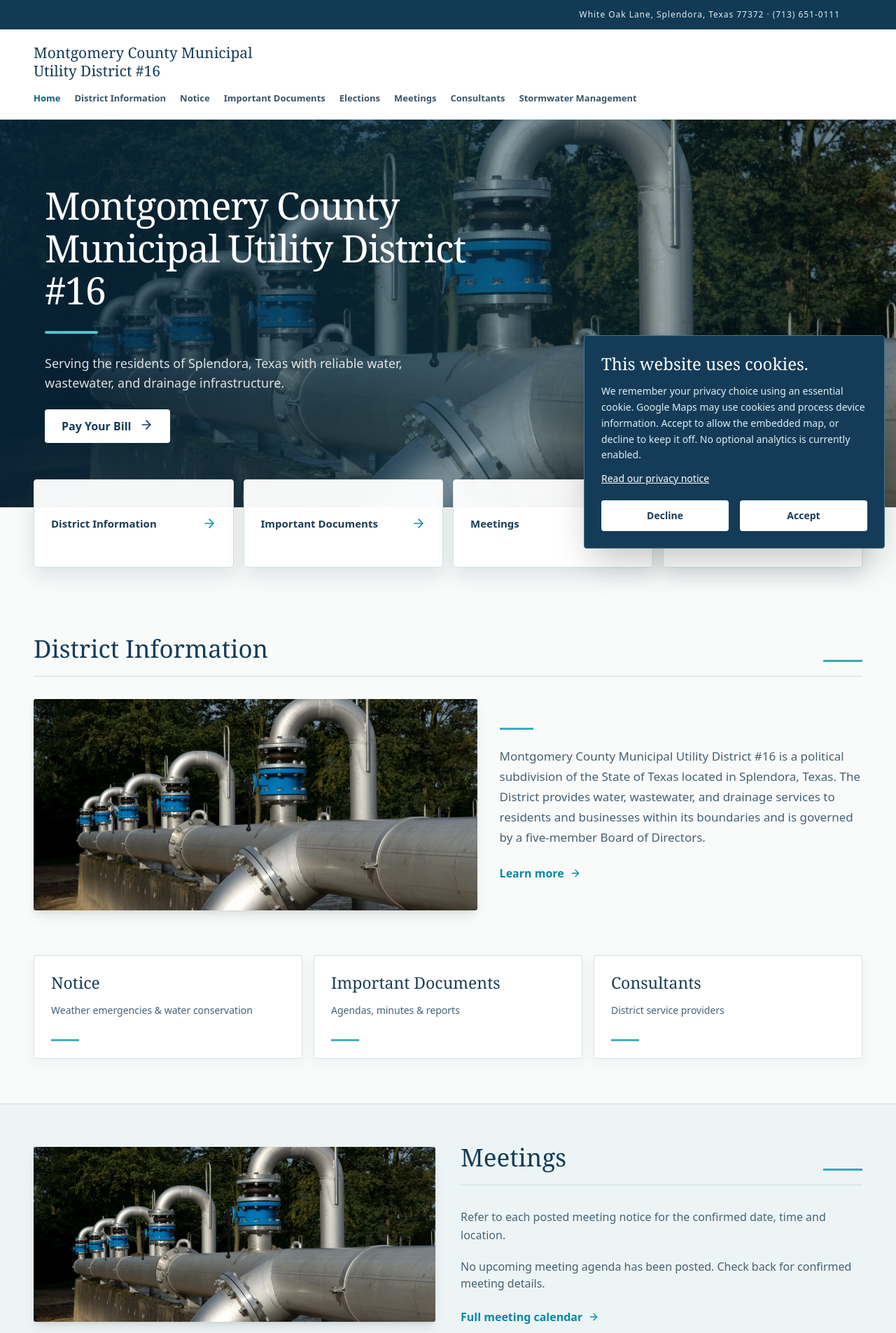
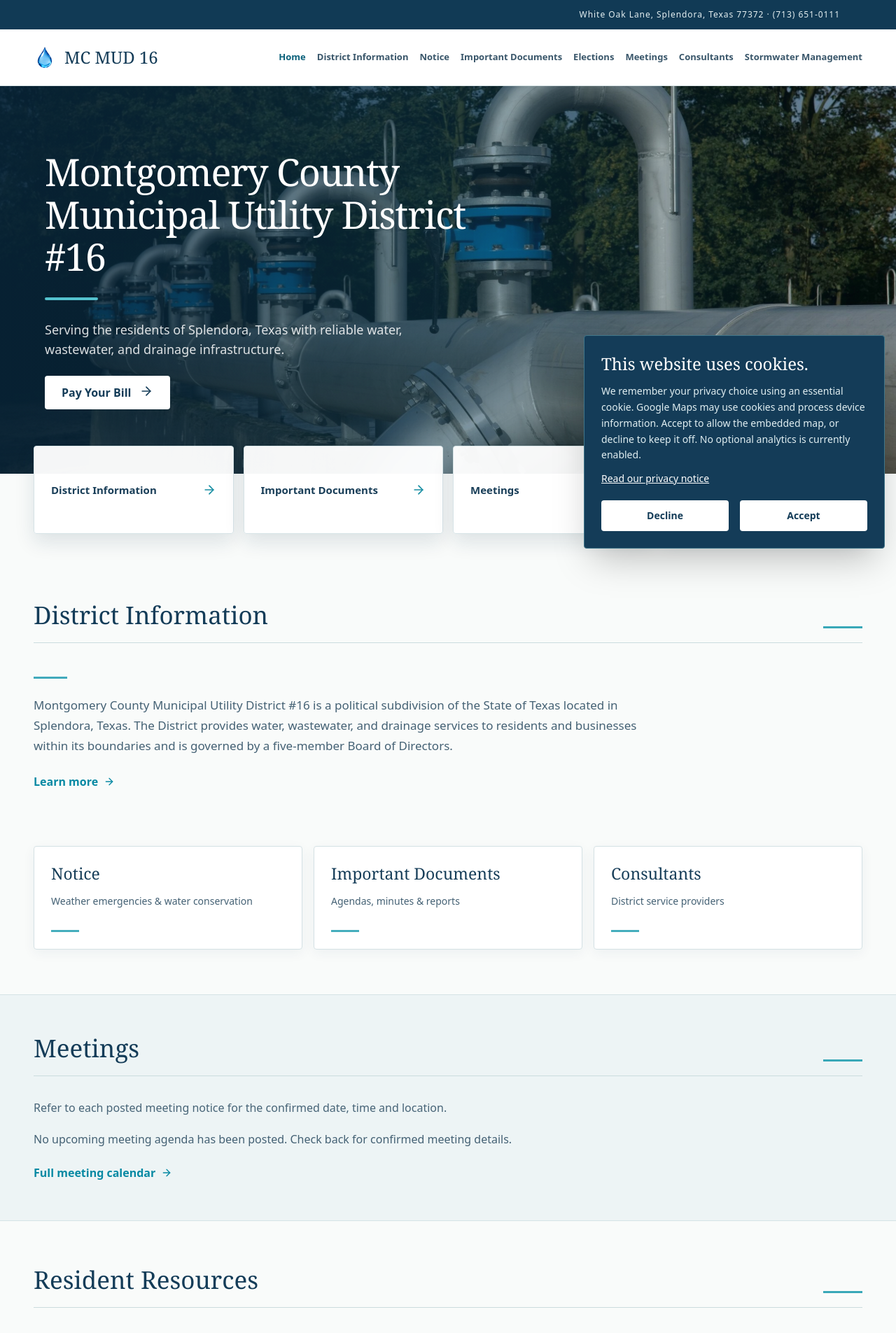
Before and after one commit to sentinelstechnologygroup-stack/MC-MUD-16, a React (Vite) app: page / in a window 1280 px wide. Shown: the top 1905 px of the page at 70% size. Built offline with nearby package versions, Linux system fonts and the light colour scheme.

Commit message:
Simplify homepage header and add droplet conservation bullets

```diff
--- a/src/components/ManagedContent.jsx
+++ b/src/components/ManagedContent.jsx
@@ -2,4 +2,10 @@ import { useWebsiteContent } from "@/lib/website-content";
 export function DistrictContacts(){const c=useWebsiteContent("contacts");return <div className="space-y-3 text-sm text-[#39566a]"><p>{c.address}</p><a className="underline" href={"tel:"+c.phone.replace(/[^+0-9]/g,"")}>{c.phone}</a><p>{c.mailing}</p><a className="underline" href={"mailto:"+c.email}>{c.email}</a></div>;}
 export function TaxUpdate(){const r=useWebsiteContent("tax_update");return <div className="p-5 rounded border border-[#cbdcde] bg-[#edf4f5] text-[#39566a]"><p className="font-semibold">{r.status==="confirmed" ? "Adopted tax rate" : "Tax rate update"}{r.year ? " · "+r.year : ""}: ${Number(r.total).toFixed(3)} per $100</p><p className="mt-2 text-sm">{r.status==="confirmed" ? "Effective "+r.effective_date : "Effective date pending confirmation"}</p>{r.note&&<p className="text-sm mt-2">{r.note}</p>}{r.source_document&&<a className="underline text-sm" href={r.source_document}>View supporting adopted order</a>}</div>;}
 export function PublicAlert(){const a=useWebsiteContent("alert");if(!a.enabled || (a.expires&&a.expires<new Date().toLocaleDateString('sv-SE',{timeZone:'America/Chicago'})))return null;return <aside className="bg-amber-50 border-b border-amber-200 p-5 text-amber-950" aria-label="District notice"><div className="max-w-7xl mx-auto"><p className="font-semibold">{a.title}</p><p className="whitespace-pre-line mt-2">{a.body}</p></div></aside>;}
-export function ManagedSections({contentKey}){const sections=useWebsiteContent(contentKey);return <div className="space-y-6">{sections.map((s,i)=><section key={i} className="border border-[#d4e1e4] bg-white rounded p-6"><h3 className="font-heading text-xl text-[#143c58] mb-3">{s.heading}</h3><p className="whitespace-pre-line text-[#39566a] leading-relaxed">{s.body}</p></section>)}</div>;}
+export function ManagedSections({contentKey, bullets=false}){const sections=useWebsiteContent(contentKey);return <div className="space-y-6">{sections.map((s,i)=><section key={i} className="border border-[#d4e1e4] bg-white rounded p-6"><h3 className="font-heading text-xl text-[#143c58] mb-3">{s.heading}</h3><ContentBody section={s} bullets={bullets}/></section>)}</div>;}
+
+function ContentBody({ section, bullets }) {
+  if (!bullets) return <p className="whitespace-pre-line text-[#39566a] leading-relaxed">{section.body}</p>;
+  const items = section.body.split(section.heading === "Outdoors" ? /\n+|(?<=\.)\s+(?=[A-Z])/ : /\n+/).filter(Boolean);
+  return <ul className="space-y-3 text-[#39566a] leading-relaxed">{items.map((item,index)=><li key={index} className="flex items-start gap-3"><img src="/favicon-32.png" alt="" className="w-4 h-4 mt-1.5 shrink-0"/><span>{item}</span></li>)}</ul>;
+}
--- a/src/components/SiteLayout.jsx
+++ b/src/components/SiteLayout.jsx
@@ -35,14 +35,15 @@ export default function SiteLayout() {
       </div>
 
       <header className="bg-white border-b border-[#dce7e9] sticky top-0 z-40">
-        <div className="max-w-7xl mx-auto px-5 lg:px-12 flex items-center justify-between gap-6 min-h-[92px] lg:flex-col lg:items-start lg:gap-4 lg:py-5">
+        <div className="max-w-7xl mx-auto px-5 lg:px-12 flex items-center justify-between gap-6 min-h-[80px] lg:flex-wrap lg:gap-x-6 lg:gap-y-3 lg:py-4">
           <Link
             to="/"
-            className="font-heading text-[#133b57] text-base lg:text-[21px] leading-tight max-w-[360px]"
+            className="flex items-center gap-3 text-[#133b57] shrink-0"
+            aria-label="Montgomery County Municipal Utility District 16 home"
           >
-            Montgomery County Municipal Utility District #16
+            <img src="/favicon-32.png" alt="" className="w-8 h-8"/><span className="font-heading text-xl lg:text-2xl">MC MUD 16</span>
           </Link>
-          <nav aria-label="Main navigation" className="hidden lg:flex items-center gap-5">
+          <nav aria-label="Main navigation" className="hidden lg:flex items-center gap-4">
             {NAV.map((n) => (
               <NavLink
                 key={n.to}
--- a/src/pages/Home.jsx
+++ b/src/pages/Home.jsx
@@ -14,8 +14,6 @@ import SectionHead from "@/components/SectionHead";
 import { format, parseISO } from "date-fns";
 
 const HERO_IMG = originalPhoto;
-const FEATURE_IMG = originalPhoto;
-const MEETING_IMG = originalPhoto;
 
 const QUICK = [
   { label: "District Information", to: "/district-information" },
@@ -89,13 +87,7 @@ export default function Home() {
 
       <div className="px-5 lg:px-12 pt-20 lg:pt-24 max-w-7xl mx-auto">
         <SectionHead title="District Information" />
-        <div className="grid grid-cols-1 lg:grid-cols-[1.1fr_0.9fr] gap-8 items-stretch">
-          <img
-            src={FEATURE_IMG}
-            alt="Original district website water infrastructure photograph"
-            className="w-full h-[302px] object-cover rounded-[3px] shadow-lg"
-
-          />
+        <div className="max-w-4xl">
           <div className="py-4 flex flex-col justify-center">
             <div className="w-12 h-[3px] bg-[#41aabc] mb-6" />
             <p className="text-[17px] leading-[1.7] text-muted-foreground">
@@ -129,13 +121,7 @@ export default function Home() {
       </div>
 
       <section className="mt-16 bg-[#edf4f5] border-y border-[#d5e3e5] px-5 lg:px-12 py-14">
-        <div className="max-w-7xl mx-auto grid grid-cols-1 lg:grid-cols-2 gap-9 items-center">
-          <img
-            src={MEETING_IMG}
-            alt="Water infrastructure with blue valves"
-            className="w-full h-[250px] object-cover rounded-[3px] shadow-lg"
-
-          />
+        <div className="max-w-7xl mx-auto">
           <div>
             <SectionHead title="Meetings" />
             <p className="text-base leading-relaxed text-[#476477]">
--- a/src/pages/Notice.jsx
+++ b/src/pages/Notice.jsx
@@ -46,7 +46,8 @@ export default function Notice() {
               )}
               {notices.map((n) => (
                 <li key={n.id} className="py-3 flex items-center justify-between gap-3">
-                  <div className="min-w-0">
+                  <img src="/favicon-32.png" alt="" className="w-4 h-4 shrink-0"/>
+                  <div className="min-w-0 flex-1">
                     <p className="font-medium text-foreground">{n.title}</p>
                     {n.date && (
                       <p className="text-xs text-muted-foreground">
@@ -72,7 +73,7 @@ export default function Notice() {
           <h3 className="font-heading text-2xl text-[#143c58] mb-4">
             Water Conservation Tips for Residents
           </h3>
-          <ManagedSections contentKey="conservation"/>
+          <ManagedSections contentKey="conservation" bullets/>
         </div>
       </div>
     </div>
--- a/src/pages/StaffPortal.jsx
+++ b/src/pages/StaffPortal.jsx
@@ -14,7 +14,7 @@ const inputClass = "w-full rounded border border-[#cbdcde] bg-white px-3 py-2.5
 const primaryClass = "inline-flex items-center justify-center gap-2 rounded bg-[#143c58] px-4 py-2.5 text-sm font-semibold text-white hover:bg-[#0c617b] disabled:opacity-50 disabled:cursor-not-allowed";
 const secondaryClass = "inline-flex items-center justify-center gap-2 rounded border border-[#cbdcde] bg-white px-3 py-2.5 text-sm font-semibold text-[#143c58] hover:bg-[#edf4f5] disabled:opacity-50";
 const newDocument = category => ({ title:"", category, date:"", description:"", file_url:"", archived:false });
-const newMeeting = () => ({ title:"Regular Meeting", date:"", time:"7:00 p.m.", type:"regular", status:"scheduled", location:"25374 Dogwood Ln, Splendora, TX 77372", notes:"", agenda_url:"" });
+const newMeeting = () => ({ title:"Regular Meeting", date:"", time:"", type:"regular", status:"scheduled", location:"", notes:"", agenda_url:"" });
 const readableDate = date => date ? new Date(date + "T12:00:00").toLocaleDateString("en-US", { month:"short", day:"numeric", year:"numeric" }) : "Date not set";
 const errorText = error => error?.status === 401 || error?.status === 403 ? "Your session has expired or you do not have staff access. Sign in with an authorized administrator account." : "We couldn't save this change. Please try again. Your form is still here.";
 
@@ -253,7 +253,7 @@ export default function StaffPortal() {
             <Field label="Meeting title" id="meeting-title"><input id="meeting-title" required maxLength={200} className={inputClass} value={meetingEditor.title} disabled={saving} onChange={e=>setMeetingEditor({...meetingEditor,title:e.target.value})} /></Field>
             <Field label="Meeting date" id="meeting-date"><input id="meeting-date" type="date" required className={inputClass} value={meetingEditor.date} disabled={saving} onChange={e=>setMeetingEditor({...meetingEditor,date:e.target.value})} /></Field>
             <Field label="Time" id="meeting-time"><input id="meeting-time" required maxLength={100} className={inputClass} value={meetingEditor.time} disabled={saving} onChange={e=>setMeetingEditor({...meetingEditor,time:e.target.value})} /></Field>
-            <Field label="Meeting type" id="meeting-type"><select id="meeting-type" className={inputClass} value={meetingEditor.type} disabled={saving} onChange={e=>setMeetingEditor({...meetingEditor,type:e.target.value})}><option value="regular">Regular meeting</option><option value="special">Special meeting</option></select></Field>
+            <Field label="Meeting type" id="meeting-type"><select id="meeting-type" className={inputClass} value={meetingEditor.type} disabled={saving} onChange={e=>setMeetingEditor({...meetingEditor,type:e.target.value,title:["Regular Meeting","Special Meeting"].includes(meetingEditor.title) ? (e.target.value==="special" ? "Special Meeting" : "Regular Meeting") : meetingEditor.title})}><option value="regular">Regular meeting</option><option value="special">Special meeting</option></select></Field>
             <Field label="Status" id="meeting-status"><select id="meeting-status" className={inputClass} value={meetingEditor.status} disabled={saving} onChange={e=>setMeetingEditor({...meetingEditor,status:e.target.value})}><option value="scheduled">Scheduled</option><option value="completed">Completed</option><option value="cancelled">Cancelled</option></select></Field>
             <Field label="Location" id="meeting-location"><input id="meeting-location" required maxLength={300} className={inputClass} value={meetingEditor.location} disabled={saving} onChange={e=>setMeetingEditor({...meetingEditor,location:e.target.value})} /></Field>
             <div className="md:col-span-2"><Field label="Attach published agenda" id="meeting-agenda"><select id="meeting-agenda" className={inputClass} value={meetingEditor.agenda_url} disabled={saving} onChange={e=>setMeetingEditor({...meetingEditor,agenda_url:e.target.value})}><option value="">No agenda posted yet</option>{meetingEditor.agenda_url && !liveDocs.some(d=>d.category==="agenda" && d.file_url===meetingEditor.agenda_url) && <option value={meetingEditor.agenda_url}>Keep existing attached agenda</option>}{liveDocs.filter(d=>d.category==="agenda").sort((a,b)=>(b.date||"").localeCompare(a.date||"")).map(d=><option key={d.id} value={d.file_url}>{d.title}</option>)}</select><p className="text-xs text-muted-foreground mt-2">Publish the agenda in Documents first, then select it here.</p></Field></div>
```
